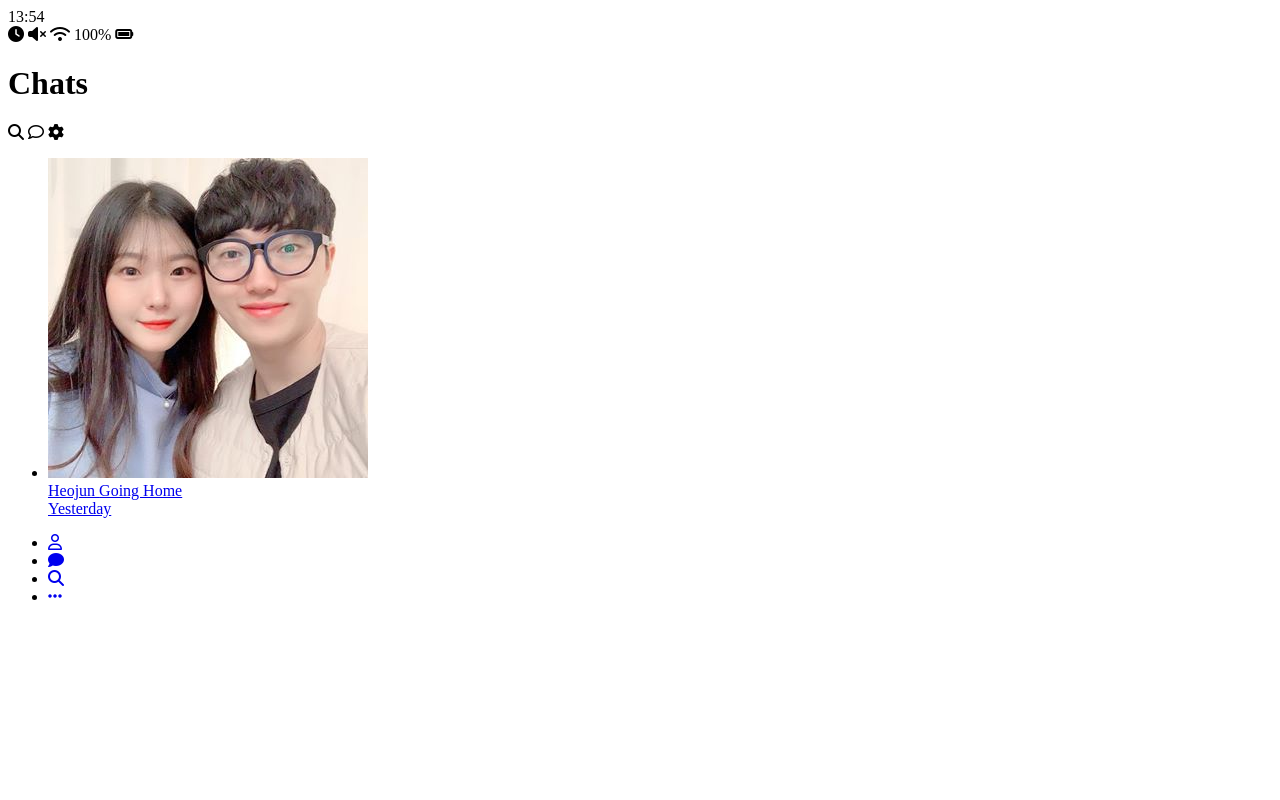
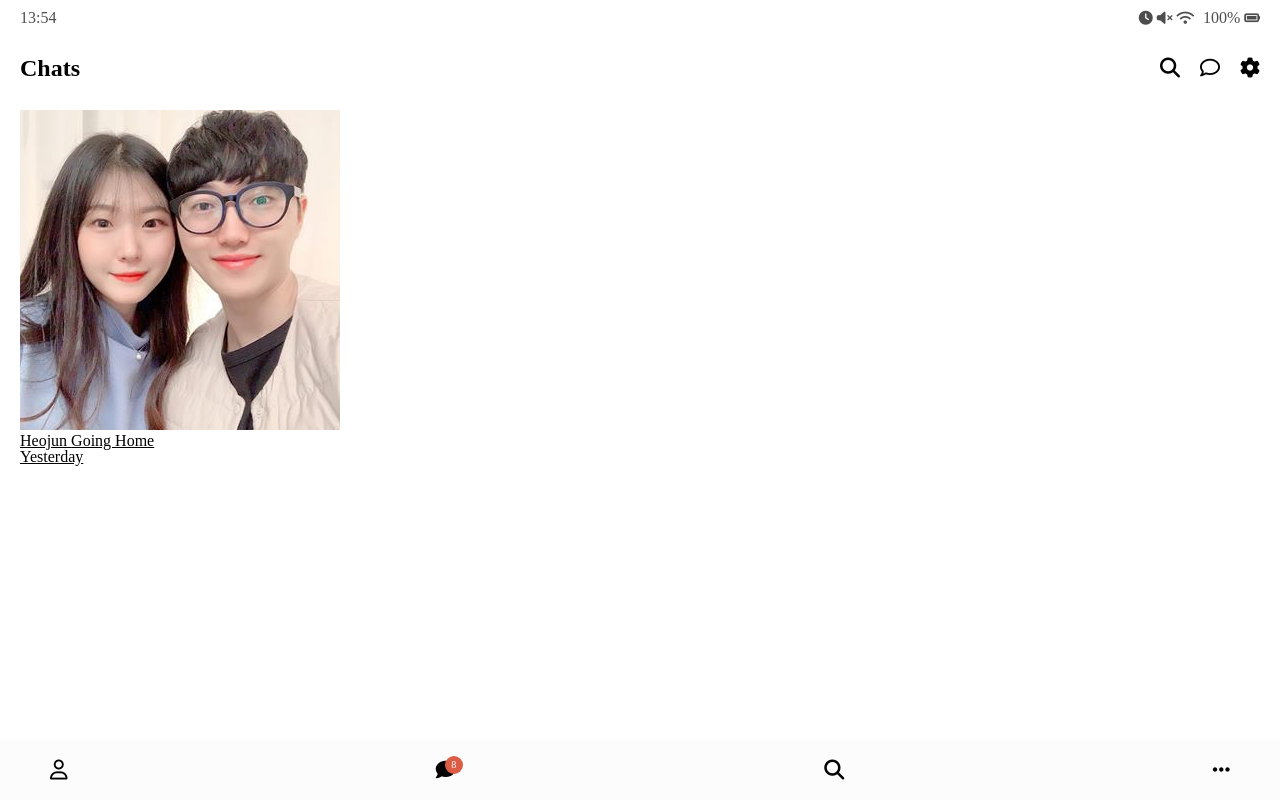
Before and after one commit to tntntnth7/kakao-clone-v2, a plain HTML site: page index.html in a window 1280 px wide. Drawn offline with Linux system fonts and the light colour scheme.

Commit message:
2019.09.14 (subject #2.5)

```diff
--- /dev/null
+++ b/css/header.css
@@ -0,0 +1,27 @@
+.header {
+  display: flex;
+  justify-content: space-between;
+  align-items: center;
+  margin-bottom: 30px;
+}
+
+.header .header__title {
+  font-size: 24px;
+  font-weight: 600;
+}
+
+.header .header__icon {
+  font-size: 20px;
+  margin-left: 20px;
+  cursor: pointer;
+}
+
+.header .header__hearder-column {
+  display: flex;
+  align-items: center;
+}
+
+.header .header__back-btn {
+  font-size: 20px;
+  margin-right: 20px;
+}
--- /dev/null
+++ b/css/nav-bar.css
@@ -0,0 +1,37 @@
+.nav {
+  position: fixed;
+  width: 100%;
+  background-color: #fcfcfc;
+  padding: 20px 50px;
+  left: 0;
+  bottom: 0;
+  border-top: 1px solid f7f7f7;
+}
+
+.nav .nav__list {
+  display: flex;
+  justify-content: space-between;
+}
+
+.nav i {
+  font-size: 20px;
+}
+
+.nav .nav__list-link {
+  position: relative;
+}
+
+.nav .nav__badge {
+  position: absolute;
+  top: -7px;
+  right: -7px;
+  font-size: 10px;
+  color: white;
+  background-color: #dc5d46;
+  width: 18px;
+  height: 18px;
+  display: flex;
+  justify-content: center;
+  align-items: center;
+  border-radius: 20px;
+}
--- /dev/null
+++ b/css/reset.css
@@ -0,0 +1,124 @@
+html,
+body,
+div,
+span,
+applet,
+object,
+iframe,
+h1,
+h2,
+h3,
+h4,
+h5,
+h6,
+p,
+blockquote,
+pre,
+a,
+abbr,
+acronym,
+address,
+big,
+cite,
+code,
+del,
+dfn,
+em,
+img,
+ins,
+kbd,
+q,
+s,
+samp,
+small,
+strike,
+strong,
+sub,
+sup,
+tt,
+var,
+b,
+u,
+i,
+center,
+dl,
+dt,
+dd,
+ol,
+ul,
+li,
+fieldset,
+form,
+label,
+legend,
+table,
+caption,
+tbody,
+tfoot,
+thead,
+tr,
+th,
+td,
+article,
+aside,
+canvas,
+details,
+embed,
+figure,
+figcaption,
+footer,
+header,
+hgroup,
+menu,
+nav,
+output,
+ruby,
+section,
+summary,
+time,
+mark,
+audio,
+video {
+  margin: 0;
+  padding: 0;
+  border: 0;
+  font-size: 100%;
+  font: inherit;
+  vertical-align: baseline;
+}
+/* HTML5 display-role reset for older browsers */
+article,
+aside,
+details,
+figcaption,
+figure,
+footer,
+header,
+hgroup,
+menu,
+nav,
+section {
+  display: block;
+}
+body {
+  line-height: 1;
+}
+ol,
+ul {
+  list-style: none;
+}
+blockquote,
+q {
+  quotes: none;
+}
+blockquote:before,
+blockquote:after,
+q:before,
+q:after {
+  content: "";
+  content: none;
+}
+table {
+  border-collapse: collapse;
+  border-spacing: 0;
+}
--- /dev/null
+++ b/css/status-bar.css
@@ -0,0 +1,14 @@
+.status-bar {
+  display: flex;
+  justify-content: space-between;
+  margin-bottom: 30px;
+  opacity: 0.7;
+}
+
+.status-bar i {
+  font-size: 14px;
+}
+
+.status-bar .status-bar__battery-level {
+  margin-left: 5px;
+}
--- /dev/null
+++ b/css/styles.css
@@ -0,0 +1,21 @@
+@import url("https://fonts.googleapis.com/css?family=Open+Sans:400,600&display=swap");
+@import "reset.css";
+@import "status-bar.css";
+@import "header.css";
+@import "nav-bar.css";
+
+* {
+  box-sizing: border-box;
+}
+
+body {
+  background-color: white;
+  padding: 10px 20px;
+  color: #020202;
+  font-family: "Open Sans" -apple-system, BlinkMacSystemFont, "Segoe UI", Roboto,
+    Oxygen, Ubuntu, Cantarell, "Open Sans", "Helvetica Neue", sans-serif;
+}
+
+a {
+  color: inherit;
+}
--- a/index.html
+++ b/index.html
@@ -5,6 +5,7 @@
     <meta name="viewport" content="width=device-width, initial-scale=1.0" />
     <meta http-equiv="X-UA-Compatible" content="ie=edge" />
     <script src="https://kit.fontawesome.com/9b83f8447e.js"></script>
+    <link rel="stylesheet" href="css/styles.css" />
     <title>Chats | Kakao Clone</title>
   </head>
   <body>
@@ -38,6 +39,7 @@
         </span>
       </div>
     </header>
+
     <main class="chats">
       <ul class="chats__list">
         <li class="chats__chat chat">
@@ -60,6 +62,7 @@
         </li>
       </ul>
     </main>
+
     <nav class="nav">
       <ul class="nav__list">
         <li class="nav__list-item">
@@ -69,6 +72,7 @@
         </li>
         <li class="nav__list-item">
           <a href="index.html" class="nav__list-link">
+            <div class="nav__badge">8</div>
             <i class="fas fa-comment"></i>
           </a>
         </li>
```
Also changed, not shown: chat.html (+6 -3 lines), find.html (+1 -0 lines), friends.html (+1 -0 lines), more.html (+1 -0 lines), settings.html (+2 -1 lines).
